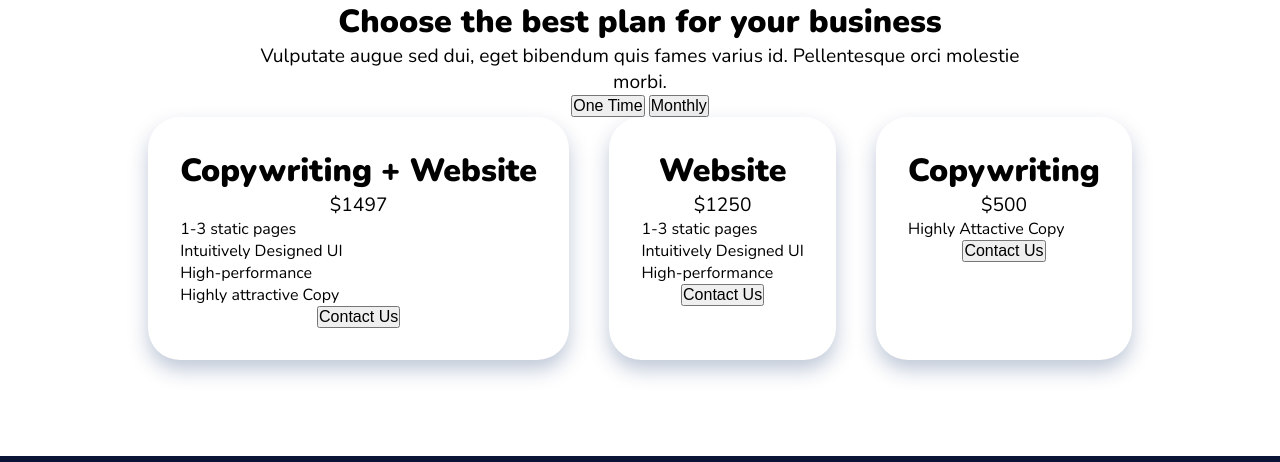
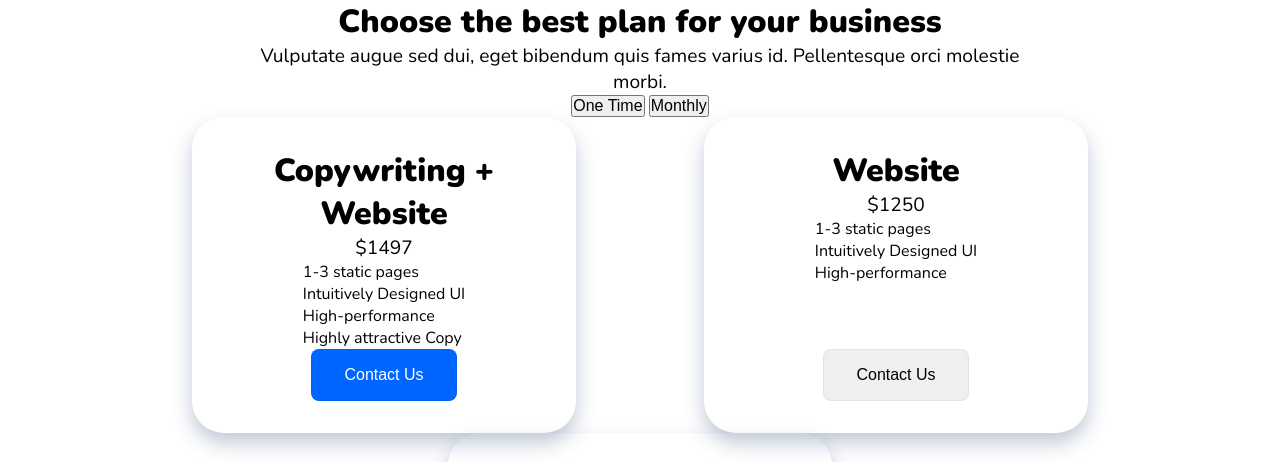
Before and after one commit to Tiqur/CopyCraftedWeb, a website: page index.html in a window 1280 px wide. Shown: the part 1990-2452 px from the top of the page. Drawn offline with nearby package versions, Linux system fonts and the light colour scheme.

Commit message:
fix pricing flex style + added favored button class

```diff
--- a/index.html
+++ b/index.html
@@ -116,7 +116,7 @@
               <li>High-performance</li>
               <li>Highly attractive Copy</li>
             </ul>
-            <button>Contact Us</button>
+            <button class='button-favored'>Contact Us</button>
           </div>
 
           <div class='price-card'>
--- a/styles/_pricing.scss
+++ b/styles/_pricing.scss
@@ -1,6 +1,10 @@
 @use 'variables';
+.pricing-section {
+  .button-favored {
+    background: variables.$cta-blue;
+    color: white;
+  }
 
-.pricing-section {
   text-align: center;
 
   * {
@@ -13,15 +17,22 @@
 
   .pricing-cards-container {
     display: flex;
+    flex-wrap: wrap;
 
     .price-card {
       border-radius: variables.$border-radius;
       padding: 2rem;
       box-shadow: 0px 10px 20px 0px rgba(0, 40, 100, 0.25);
-    }
+      width: 20rem;
+      display: flex;
+      flex-direction: column;
 
-    button {
-      margin-top: auto;
+      button {
+        margin-top: auto;
+        padding: 1rem 2rem;
+        border-radius: var(--8, 8px);
+        border: 1px solid rgba(0, 0, 0, 0.05);
+      }
     }
   }
 
--- a/styles/_variables.scss
+++ b/styles/_variables.scss
@@ -4,6 +4,7 @@ $tablet: 1200px;
 $navbar-height: 4rem;
 
 // Colors
+$cta-blue: #0066FF;
 $light-blue: #1E38A2;
 $dark-blue: #021048;
 $red: #ff346a;
```
Also changed, not shown: dist/main.css, 1 other file.
